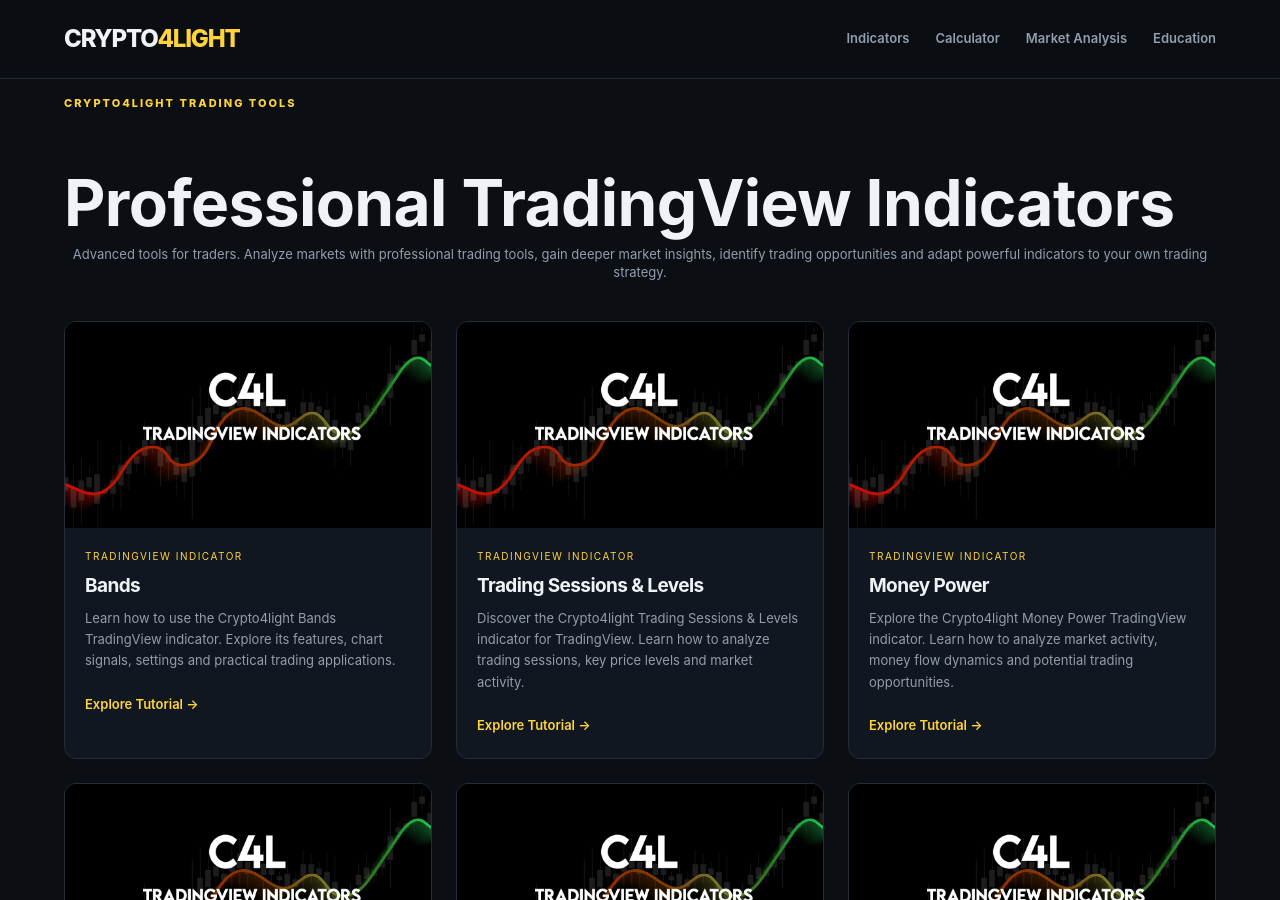
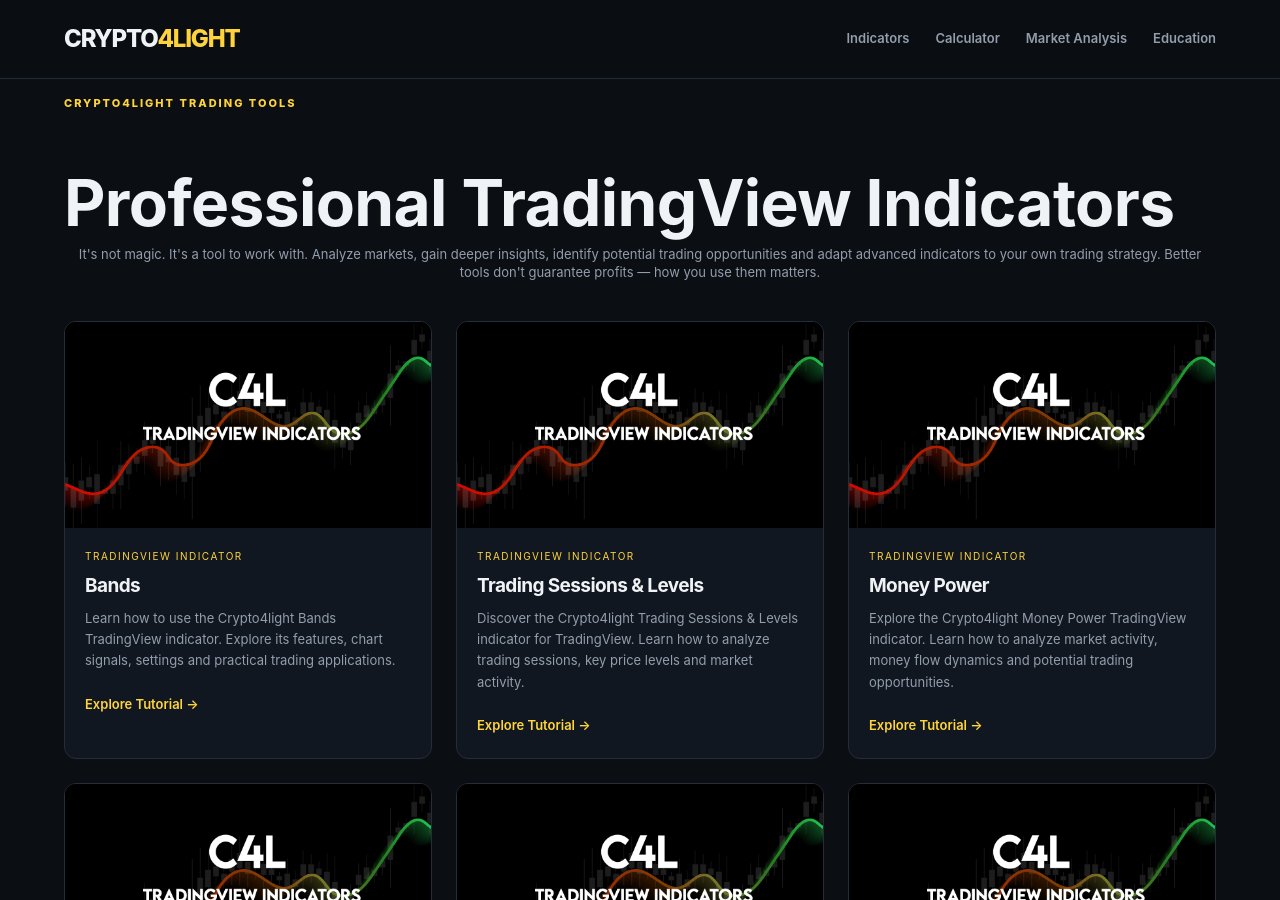
Before and after one commit to crypto4light/crypto4light, a Jekyll site: the page built from indicators/index.html, in a window 1280 px wide and 900 px high. Built offline with Jekyll 4.4.1, drawn with Linux system fonts in a browser that asks for light colours.

Commit message:
Update index.html

```diff
--- a/indicators/index.html
+++ b/indicators/index.html
@@ -1,7 +1,7 @@
 ---
 layout: default
 title: Professional TradingView Indicators
-description: Discover professional TradingView indicators by Crypto4light. Explore advanced tools for market analysis, trading signals, trend identification and discovering trading opportunities. Adapt powerful indicators to your own trading strategy.
+description: Professional TradingView indicators for market analysis, identifying trading opportunities and adapting tools to your own trading strategy. Better tools don't guarantee profits — how you use them matters.
 permalink: /indicators/
 ---
 
@@ -13,7 +13,7 @@ permalink: /indicators/
     <h1>Professional TradingView Indicators</h1>
 
     <p class="lead">
-      Advanced tools for traders. Analyze markets with professional trading tools, gain deeper market insights, identify trading opportunities and adapt powerful indicators to your own trading strategy.
+      It's not magic. It's a tool to work with. Analyze markets, gain deeper insights, identify potential trading opportunities and adapt advanced indicators to your own trading strategy. Better tools don't guarantee profits — how you use them matters.
     </p>
 
     <div class="indicator-grid">
```
